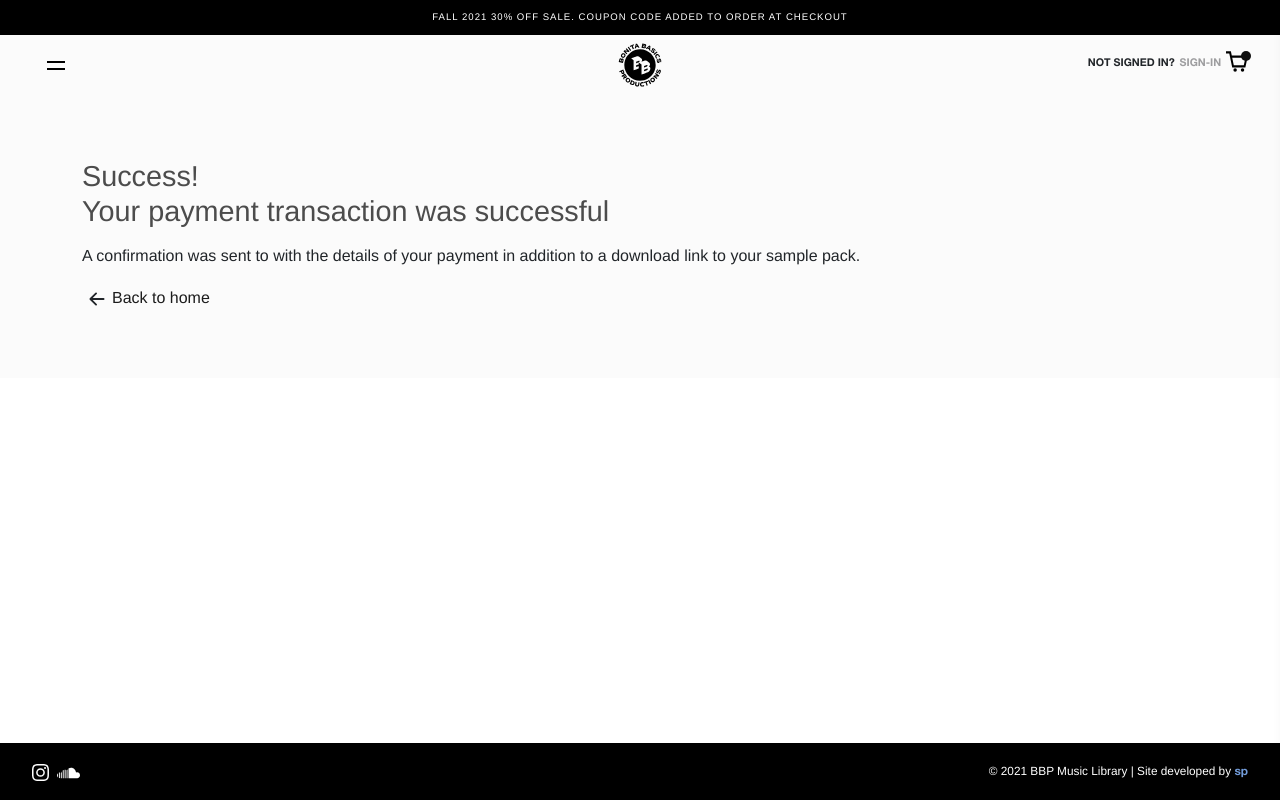
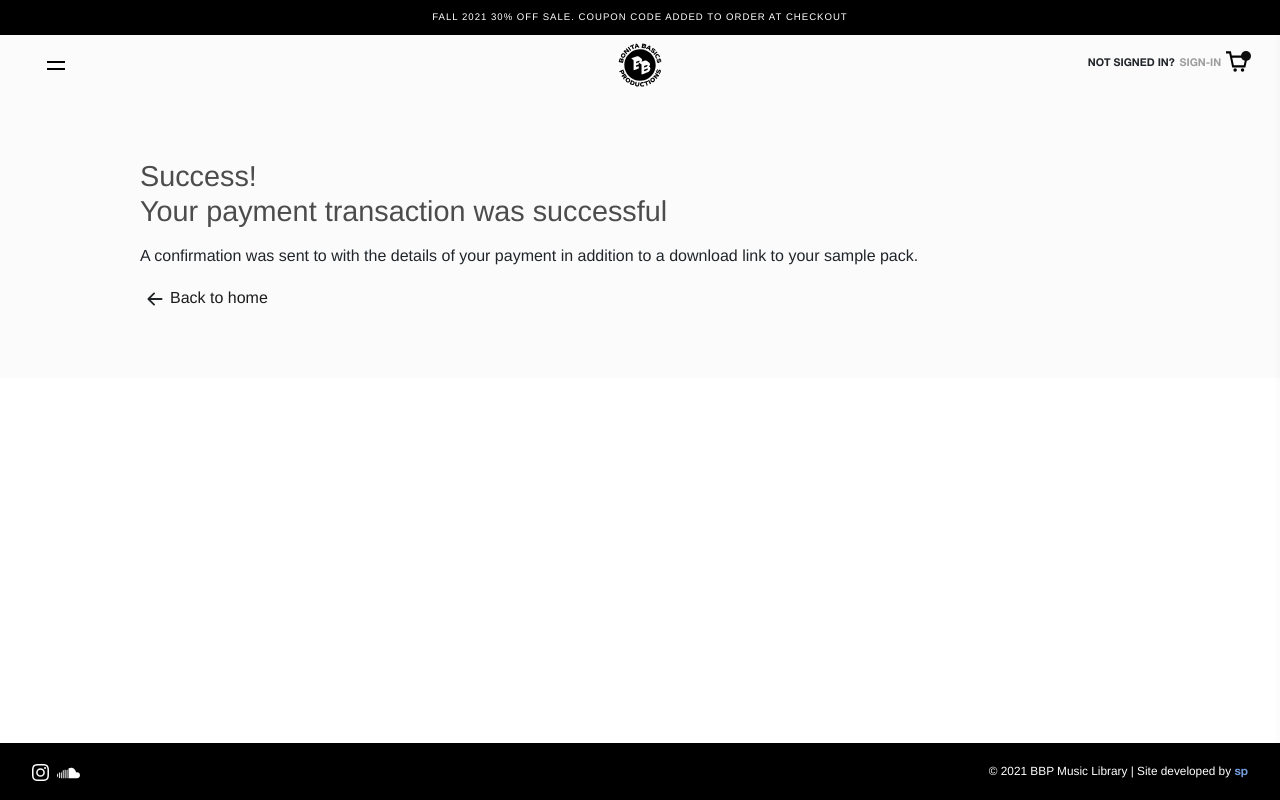
Before and after one commit to mrstevedev/bbpmusiclibrary, a Next.js app: page /confirm in a window 1280 px wide. Built offline with nearby package versions, Linux system fonts and the light colour scheme.

Commit message:
Readded container class

```diff
--- a/styles/globals.scss
+++ b/styles/globals.scss
@@ -50,6 +50,9 @@ a {
 @media (min-width: 992px) {
   .container-fluid {
     padding: 0 2rem !important;
+  }
+  .container {
+    width: 1024px !important;
   }
 
   .skeleton-loading-container {
```
